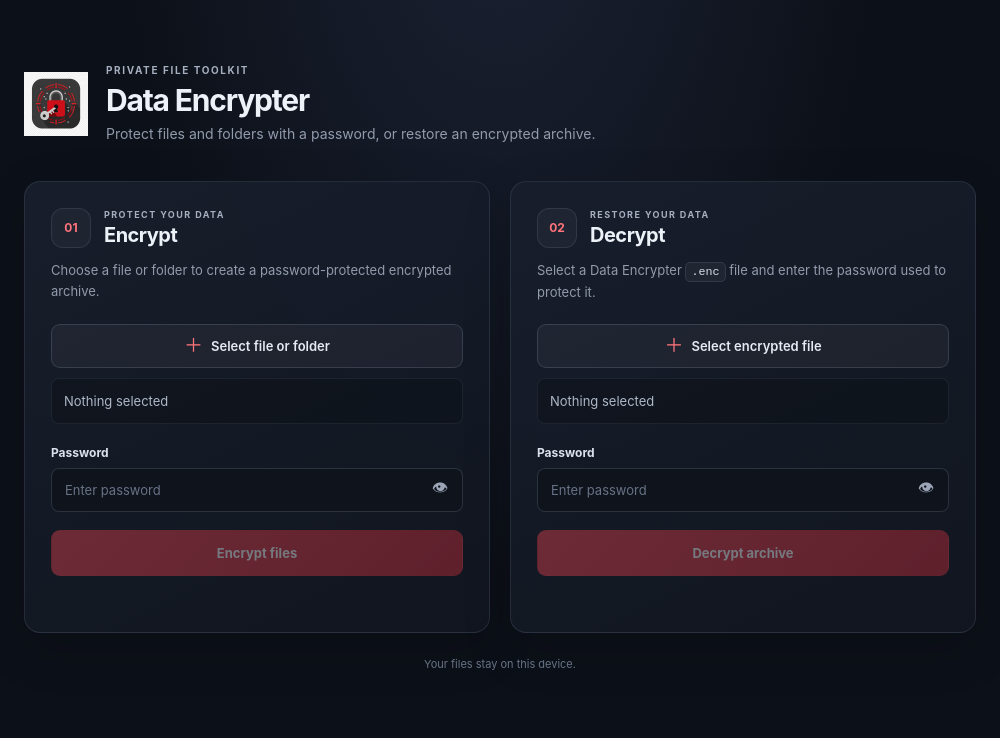
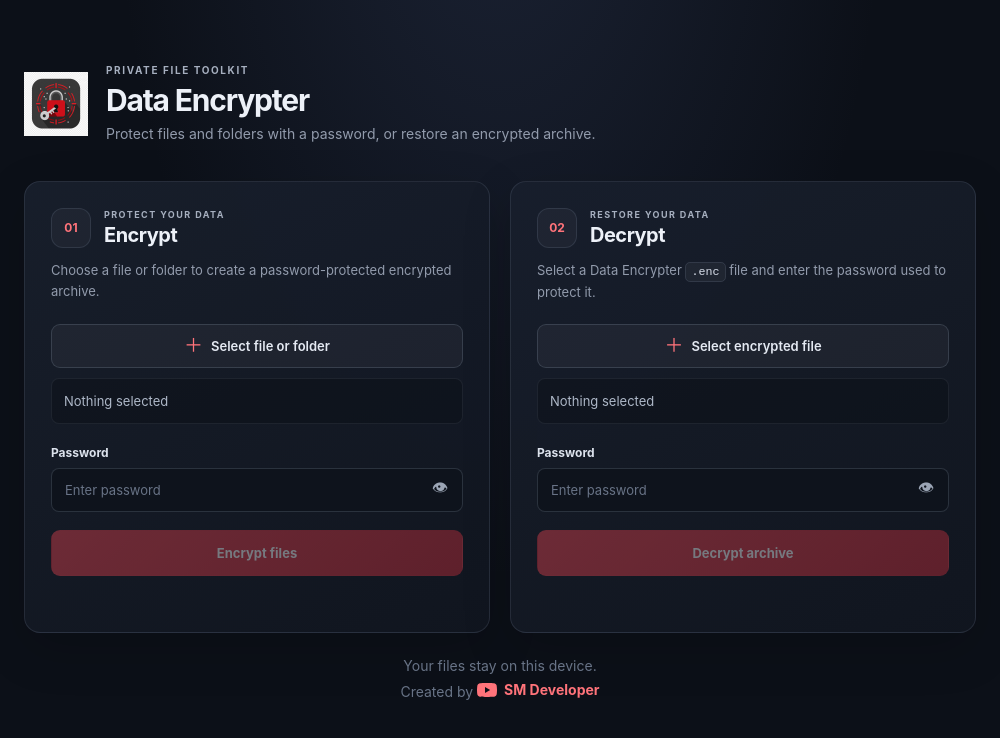
Before and after one commit to Smdeveloper1248/data-encrypter, an Electron app: page index.html in a window 1000 px wide. Drawn offline with Linux system fonts and the light colour scheme; no server answers.

Commit message:
add author link

```diff
--- a/index.html
+++ b/index.html
@@ -95,7 +95,17 @@
             </section>
         </div>
 
-        <footer class="app-footer">Your files stay on this device.</footer>
+        <footer class="app-footer">
+            <p>Your files stay on this device.</p>
+            <p>Created by
+                <a href="https://www.youtube.com/@SMDeveloper112" target="_blank" rel="noopener noreferrer">
+                    <svg class="youtube-icon" viewBox="0 0 24 24" aria-hidden="true" focusable="false">
+                        <path d="M23.5 6.2a3 3 0 0 0-2.1-2.1C19.5 3.6 12 3.6 12 3.6s-7.5 0-9.4.5A3 3 0 0 0 .5 6.2 31 31 0 0 0 0 12a31 31 0 0 0 .5 5.8 3 3 0 0 0 2.1 2.1c1.9.5 9.4.5 9.4.5s7.5 0 9.4-.5a3 3 0 0 0 2.1-2.1A31 31 0 0 0 24 12a31 31 0 0 0-.5-5.8ZM9.6 15.6V8.4L15.8 12l-6.2 3.6Z"/>
+                    </svg>
+                    <span>SM Developer</span>
+                </a>
+            </p>
+        </footer>
     </main>
 
     <script src="renderer.js"></script>
--- a/style.css
+++ b/style.css
@@ -340,8 +340,32 @@ progress::-webkit-progress-value { background: linear-gradient(90deg, #c92f3c, #
 .app-footer {
     margin-top: 24px;
     color: #687386;
-    font-size: 11px;
+    font-size: 14px;
     text-align: center;
+}
+
+.app-footer p {
+    margin: 0 0 6px;
+}
+
+.app-footer a {
+    display: inline-flex;
+    align-items: center;
+    gap: 7px;
+    vertical-align: -3px;
+    color: var(--accent-bright);
+    font-weight: 650;
+    text-decoration: none;
+}
+
+.youtube-icon {
+    width: 20px;
+    height: 20px;
+    fill: currentColor;
+}
+
+.app-footer a:hover {
+    text-decoration: underline;
 }
 
 @media (max-width: 720px) {
```
Also changed, not shown: main.js (+11 -1 lines).
